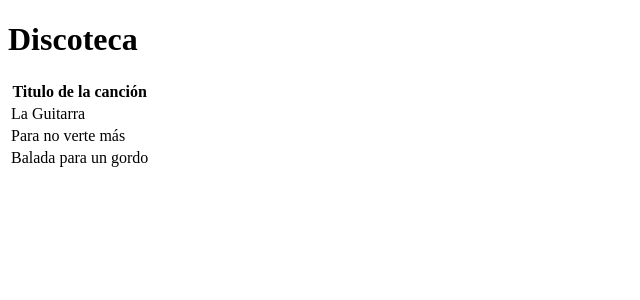
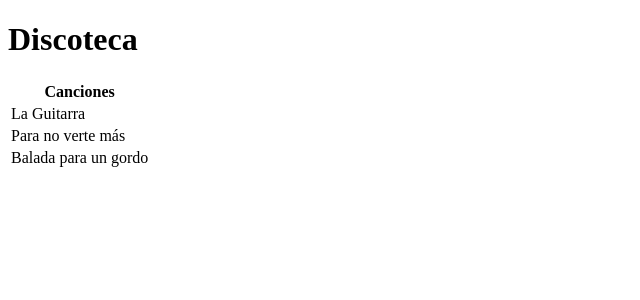
Before and after one commit to lagordarusa/SpotyFranz, a Flask app: page / in a window 1280 px wide. Shown: the top 300 px of the page, without its empty margins (0-640 px from the left). Run offline with Flask 3, Linux system fonts and the light colour scheme.

Commit message:
Version pagina dinamica

```diff
--- a/app.py
+++ b/app.py
@@ -5,6 +5,6 @@ app = Flask(__name__)
 @app.route('/')
 
 def index():
-    return render_template('listar.html')
+    return render_template('listar.html', titulo="Canciones")
 
 app.run(host="0.0.0.0", port=5000)
--- a/templates/listar.html
+++ b/templates/listar.html
@@ -17,7 +17,7 @@
             <table class="table table-striped table-responsive table-bordered">
                 <thead class="thead-default">
                     <tr>
-                        <th>Titulo de la canción</th>
+                        <th>{{titulo}}</th>
                     </tr>
                 </thead>
                 <tbody>
```
